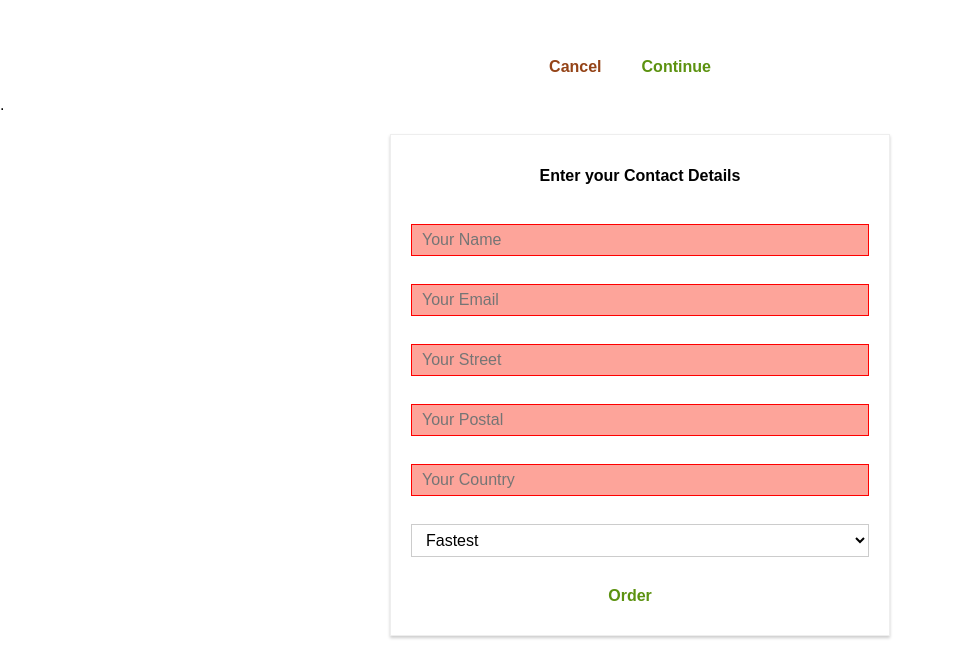
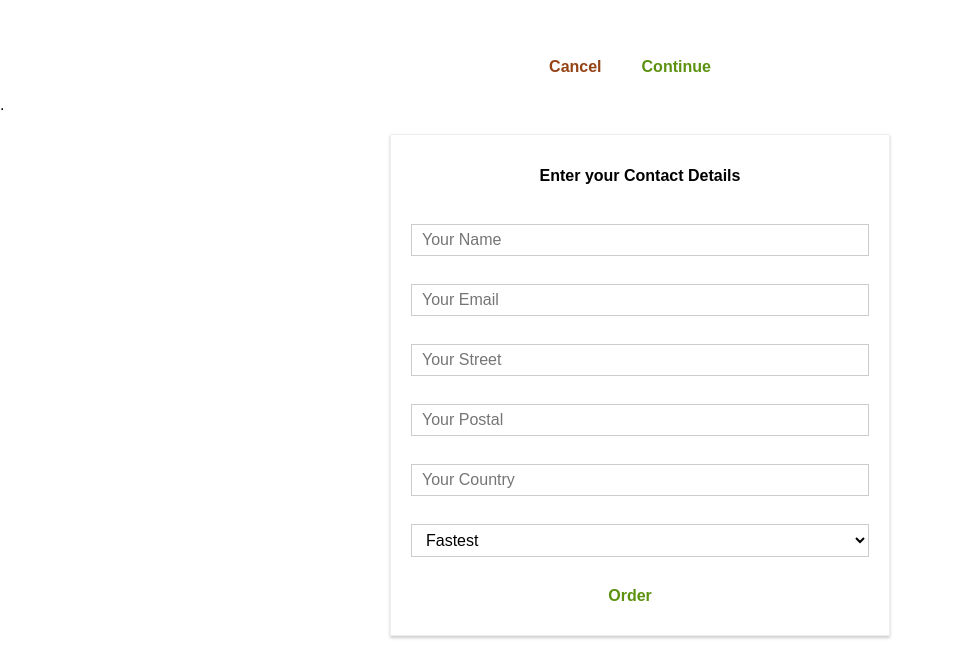
Before and after one commit to aaronsalud/ReactBurgerBuilderApp, a React app: page /checkout/contact-data in a window 1280 px wide. Shown: the part 692-1348 px from the top of the page, without its empty margins (0-953 px from the left). Built offline with nearby package versions, Linux system fonts and the light colour scheme.

Commit message:
Add touched Input info

```diff
--- a/src/components/UI/Input/Input.js
+++ b/src/components/UI/Input/Input.js
@@ -5,7 +5,7 @@
     let inputElement = null;
     const inputClasses = [classes.InputElement];
 
-    if(props.invalid && props.shouldValidate){
+    if(props.invalid && props.shouldValidate && props.touched){
         inputClasses.push(classes.Invalid);
     }
 
--- a/src/containers/Contact/Contact.js
+++ b/src/containers/Contact/Contact.js
@@ -17,6 +17,7 @@
                 validation: {
                     required: true,
                 },
+                touched: false,
                 valid: false,
                 value: ''
             },
@@ -29,6 +30,7 @@
                 validation: {
                     required: true,
                 },
+                touched: false,
                 valid: false,
                 value: ''
             },
@@ -41,6 +43,7 @@
                 validation: {
                     required: true,
                 },
+                touched: false,
                 valid: false,
                 value: ''
             },
@@ -55,6 +58,7 @@
                     minLength: 6,
                     maxLength: 6,
                 },
+                touched: false,
                 valid: false,
                 value: ''
             },
@@ -67,6 +71,7 @@
                 validation: {
                     required: true,
                 },
+                touched: false,
                 valid: false,
                 value: ''
             },
@@ -141,6 +146,7 @@
 
         updatedFormElement.value = event.target.value;
         updatedFormElement.valid = this.checkValidity(updatedFormElement.value, updatedFormElement.validation);
+        updatedFormElement.touched = true;
         updatedOrderForm[inputIdentifier] = updatedFormElement;
         console.log(updatedFormElement);
         this.setState({ orderForm: updatedOrderForm });
@@ -165,7 +171,8 @@
                         value={formElement.elementConfig.value}
                         onChangeHandler={event => this.inputChangedHandler(event, formElement.id)}
                         invalid={!formElement.elementConfig.valid}
-                        shouldValidate={formElement.elementConfig.validation}/>
+                        shouldValidate={formElement.elementConfig.validation}
+                        touched={formElement.elementConfig.touched}/>
                 ))}
                 <Button btnType="Success">Order</Button>
             </form>
```
